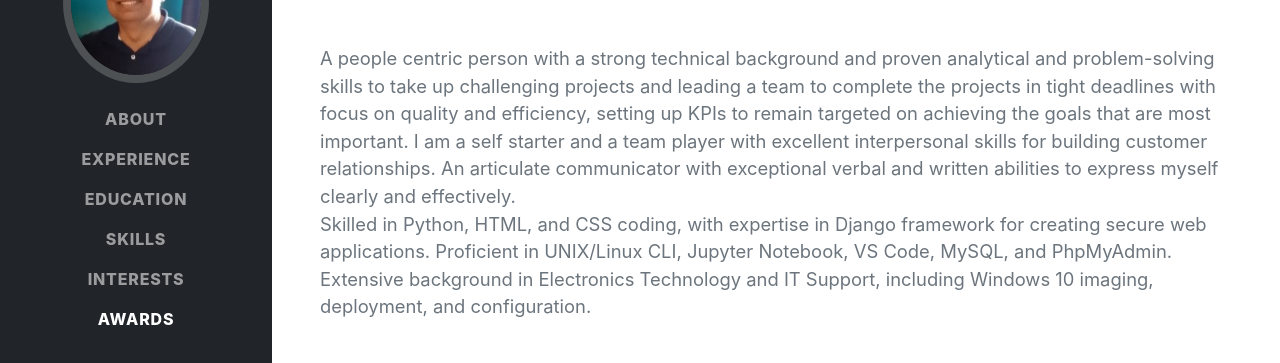
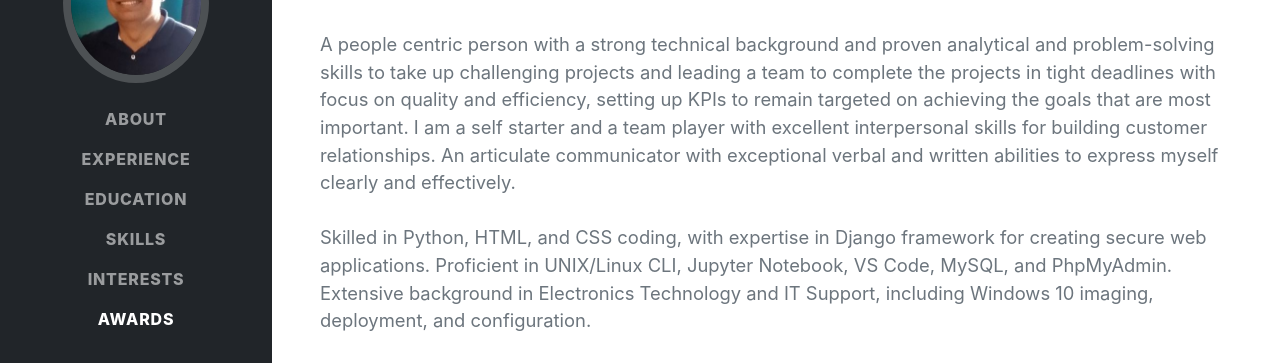
Before and after one commit to ghazishakoor/resume, a plain HTML site: page index.html in a window 1280 px wide. Shown: the part 273-636 px from the top of the page. Drawn offline with nearby package versions, Linux system fonts and the light colour scheme; a web font is replaced by a local one.

Commit message:
Update index.html "About" section

```diff
--- a/index.html
+++ b/index.html
@@ -47,7 +47,7 @@
                         60-41 Earlscourt Terrace · Komoka, ON,  N0L 1R0 · (416) 992-1531 ·
                         <a href="mailto:ghazishakoor@gmail.com">ghazishakoor@gmail.com</a>
                     </div>
-                    <p class="lead mb-5">A people centric person with a strong technical background and proven analytical and problem-solving skills to take up challenging projects and leading a team to complete the projects in tight deadlines with focus on quality and efficiency, setting up KPIs to remain targeted on achieving the goals that are most important. I am a self starter and a team player with excellent interpersonal skills for building customer relationships. An articulate communicator with exceptional verbal and written abilities to express myself clearly and effectively. <br />Skilled in Python, HTML, and CSS coding, with expertise in Django framework for creating secure web applications. Proficient in UNIX/Linux CLI, Jupyter Notebook, VS Code, MySQL, and PhpMyAdmin. Extensive background in Electronics Technology and IT Support, including Windows 10 imaging, deployment, and configuration.</p>
+                    <p class="lead mb-5">A people centric person with a strong technical background and proven analytical and problem-solving skills to take up challenging projects and leading a team to complete the projects in tight deadlines with focus on quality and efficiency, setting up KPIs to remain targeted on achieving the goals that are most important. I am a self starter and a team player with excellent interpersonal skills for building customer relationships. An articulate communicator with exceptional verbal and written abilities to express myself clearly and effectively. <br /><br />Skilled in Python, HTML, and CSS coding, with expertise in Django framework for creating secure web applications. Proficient in UNIX/Linux CLI, Jupyter Notebook, VS Code, MySQL, and PhpMyAdmin. Extensive background in Electronics Technology and IT Support, including Windows 10 imaging, deployment, and configuration.</p>
                     <div class="social-icons">
                         <a class="social-icon" href="https://www.linkedin.com/in/ghazishakoor/" target="_blank"><i class="fab fa-linkedin-in"></i></a>
                         <a class="social-icon" href="#!"><i class="fab fa-github"></i></a>
```
